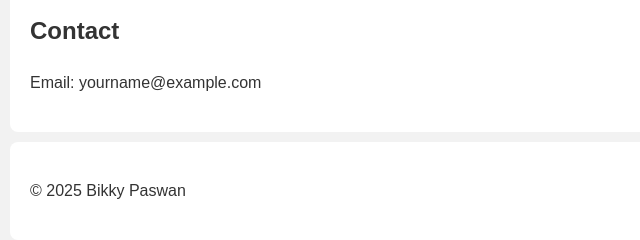
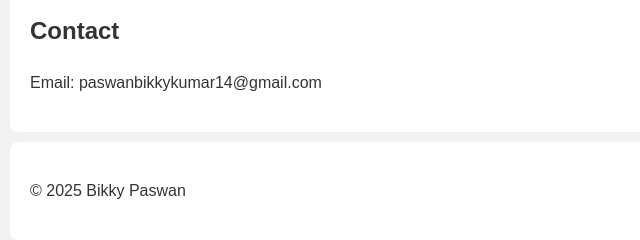
Before and after one commit to Bikky788888991919/bikkykumarpaswangithub.io, a plain HTML site: page index.html in a window 1280 px wide. Shown: the part 533-773 px from the top of the page, 0-640 px from the left. Drawn offline with Linux system fonts and the light colour scheme.

Commit message:
Update index.html

```diff
--- a/index.html
+++ b/index.html
@@ -28,7 +28,7 @@
 
   <section>
     <h2>Contact</h2>
-    <p>Email: yourname@example.com</p>
+    <p>Email: paswanbikkykumar14@gmail.com</p>
   </section>
 
   <footer>
```
